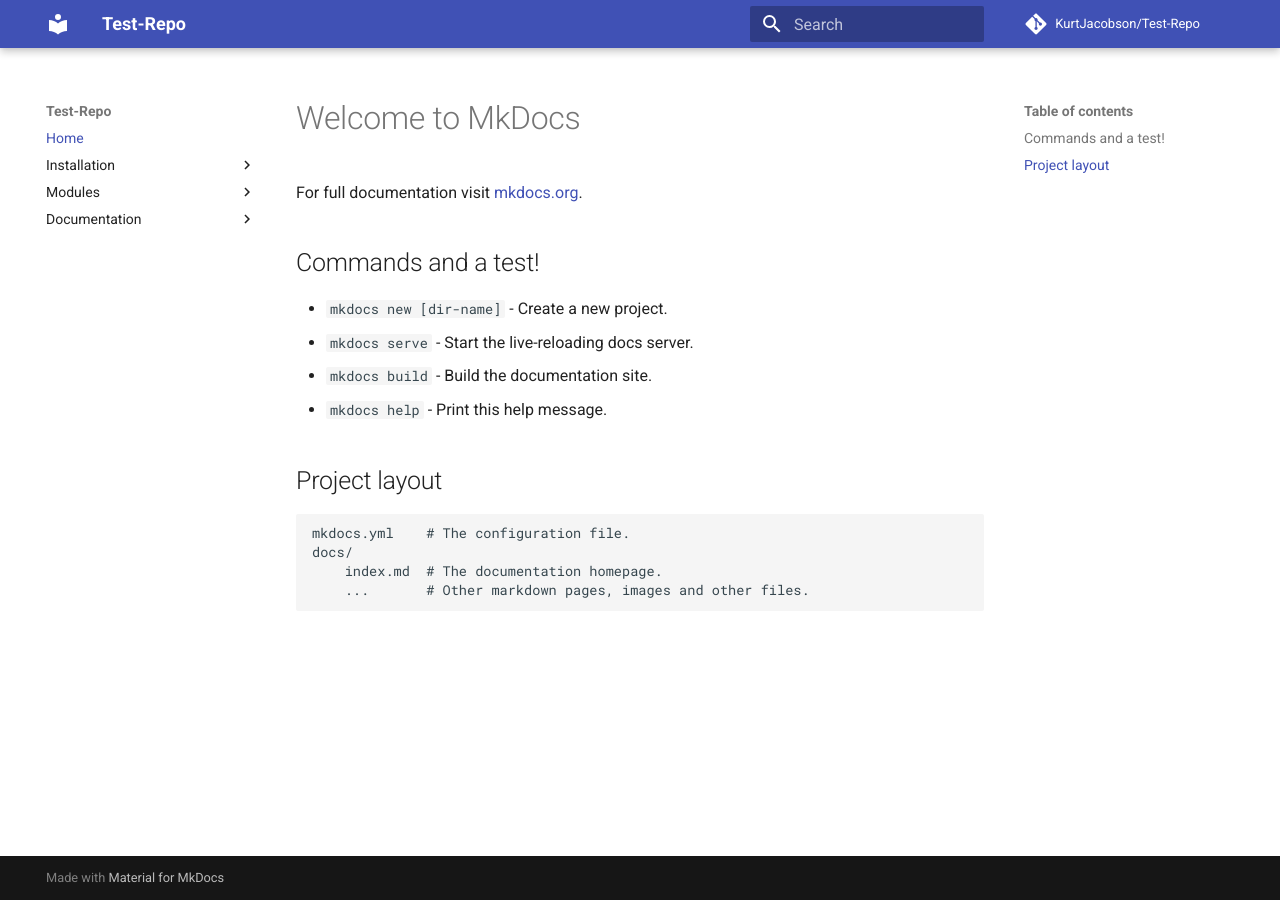
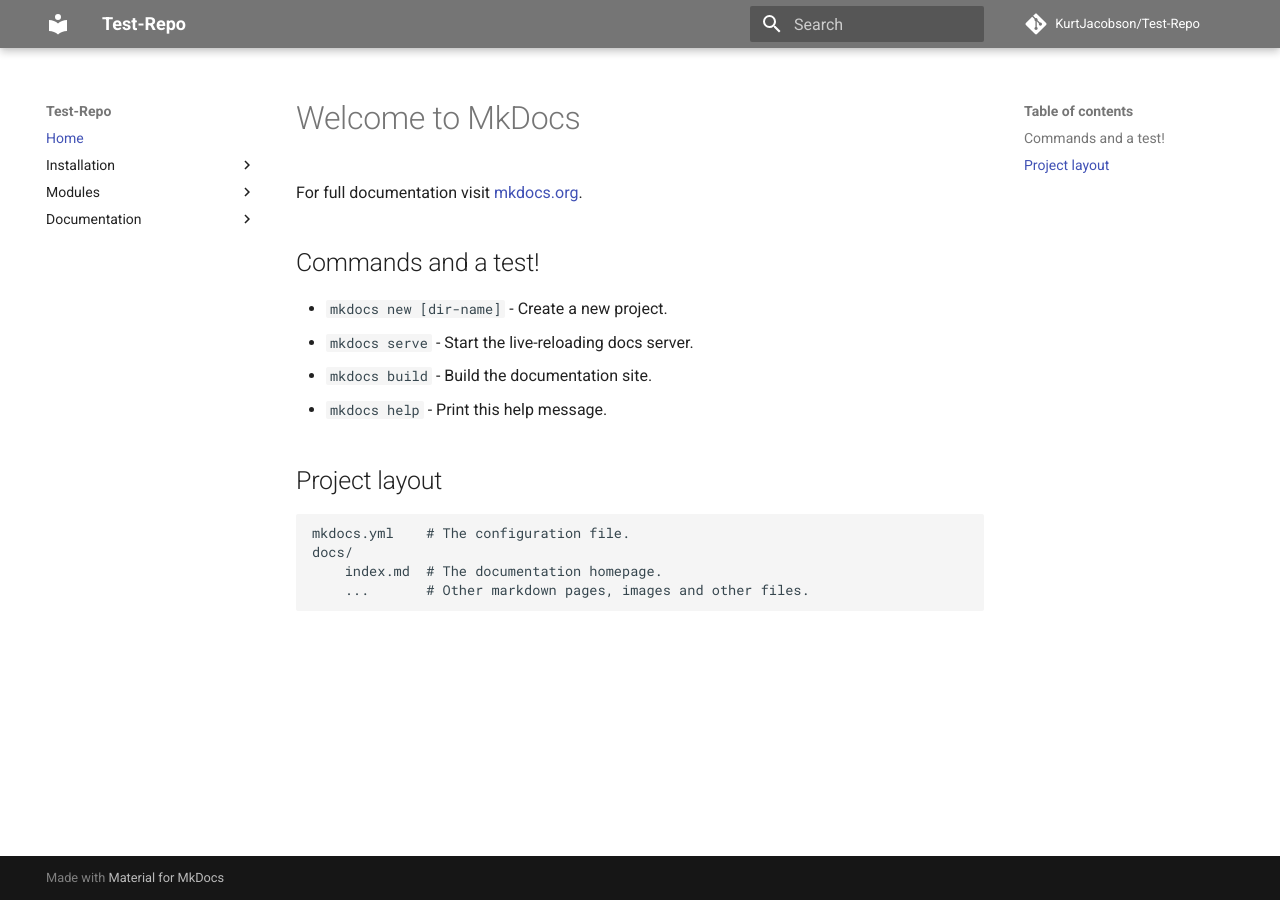
Before and after one commit to gitter-badger/Test-Repo-8, an MkDocs documentation site: the page built from docs/index.md, in a window 1280 px wide. Built offline with MkDocs 1.6.1 and Material for MkDocs 9.7.7, drawn with Linux system fonts in a browser that asks for light colours; comment, search, counter and statistics services are not loaded; old or Windows-style settings are respelled for this version of MkDocs.

Commit message:
Opps, spelling!

```diff
--- a/mkdocs.yml
+++ b/mkdocs.yml
@@ -23,5 +23,5 @@
 
 extra:
   palette:
-    primary: Gray
-    accent: Indigo
+    primary: Grey
+    accent: Grey
```
